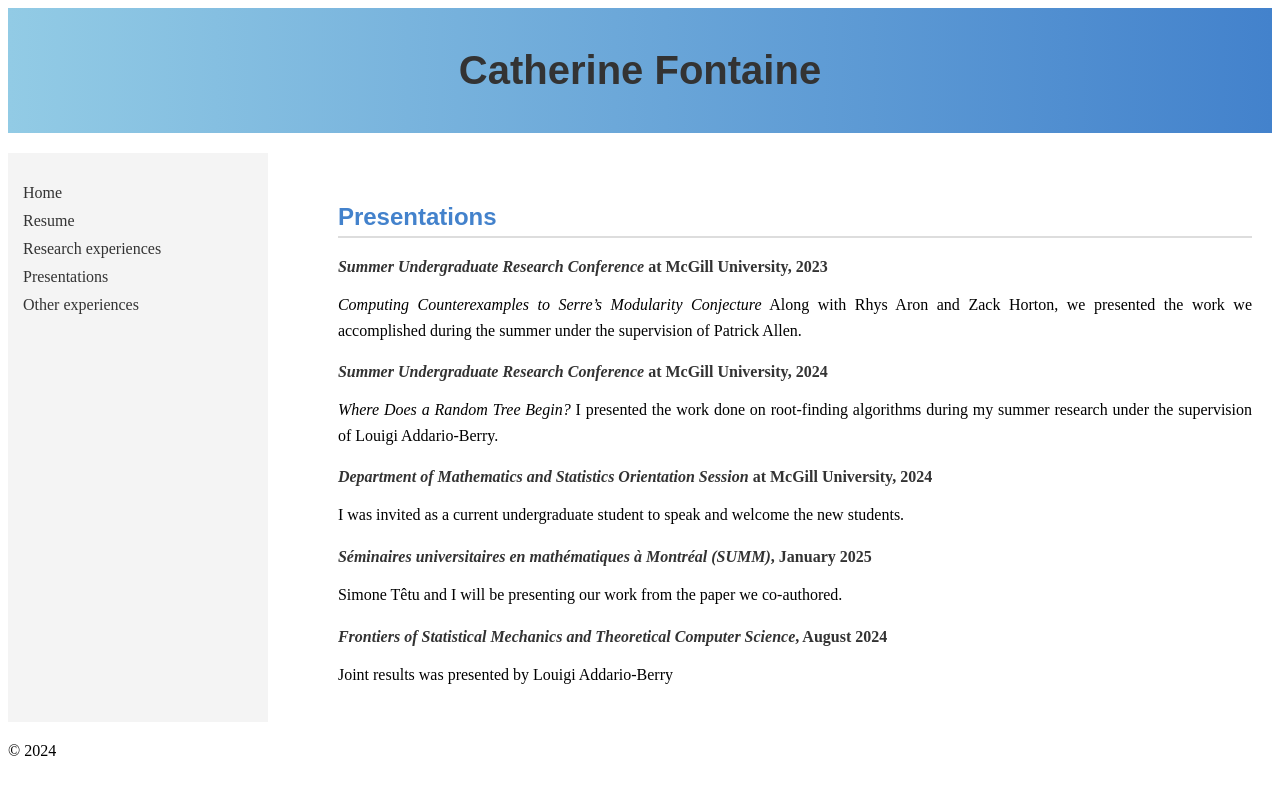
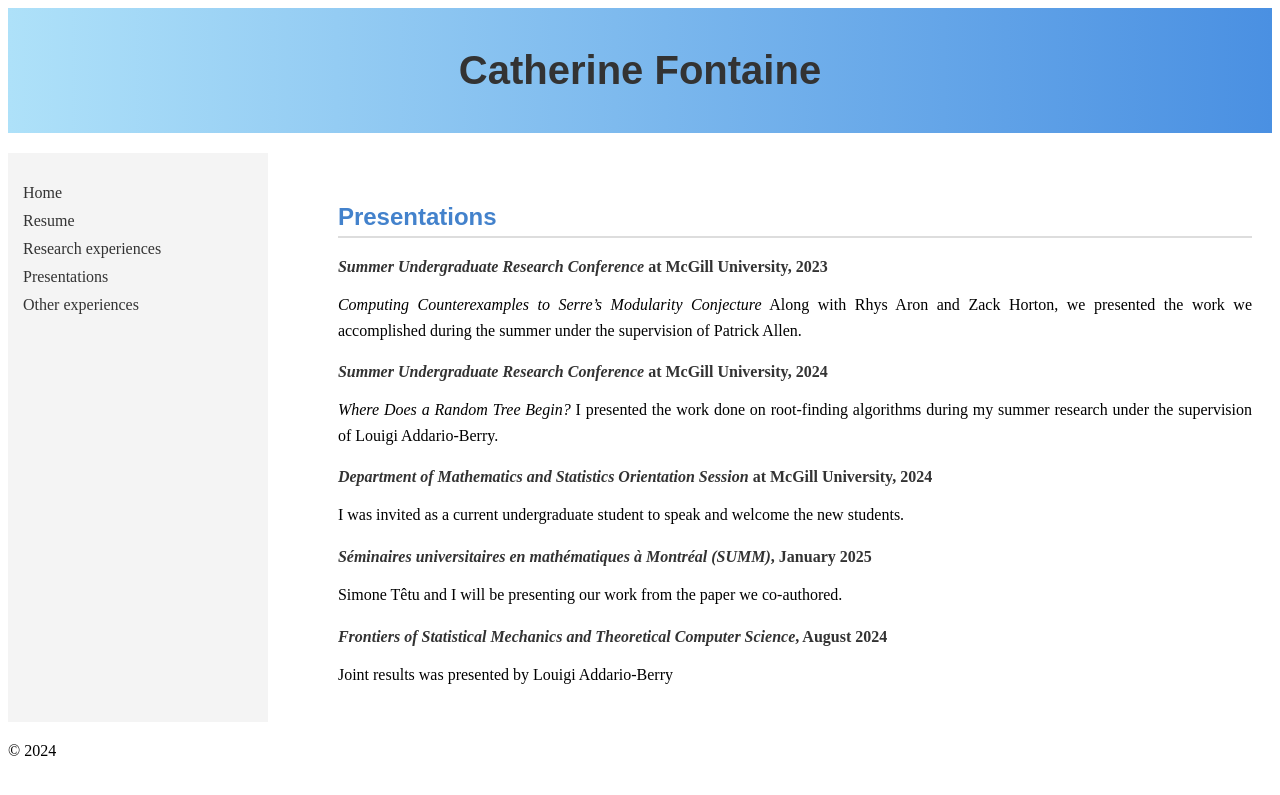
Before and after one commit to CatherineFontaine/CatherineFontaine.github.io, a Jekyll site: the page built from presentations.md, in a window 1280 px wide. Shown: the top 795 px of the page. Built offline with Jekyll 4.4.1, drawn with Linux system fonts in a browser that asks for light colours.

Commit message:
Update style.css

```diff
--- a/assets/css/style.css
+++ b/assets/css/style.css
@@ -101,7 +101,7 @@ h4, h5, h6 {
 }
 
 header {
-    background: linear-gradient(to right, #92CBE5, #4382CC); /* Light blue to a deeper blue */
+    background: linear-gradient(to right, #aee1f9, #4a90e2); /* Light blue to a deeper blue */
     color: #333; /* Text color for contrast */
     text-align: center;
     padding: 40px 0;
```
